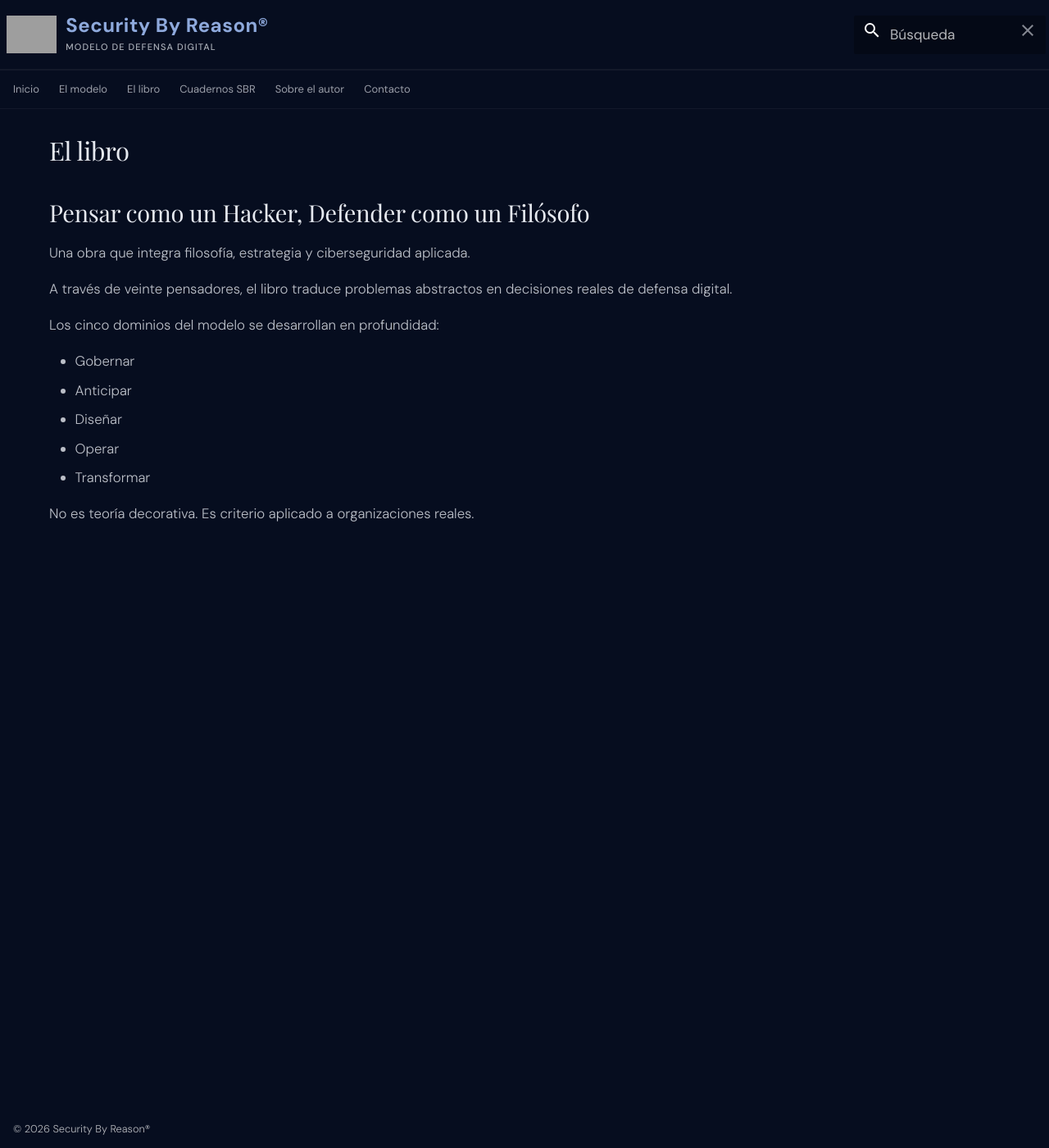
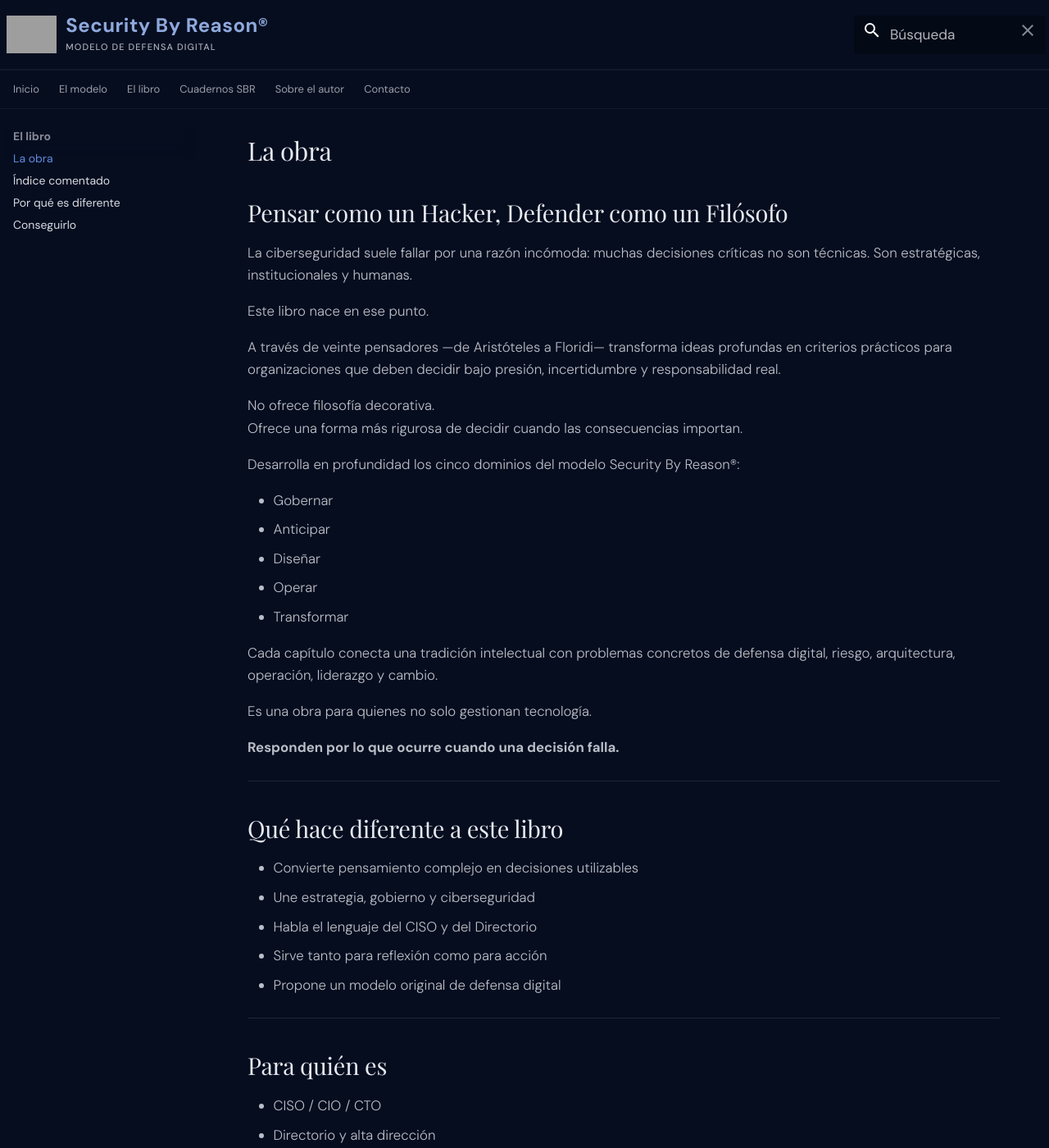
Before and after one commit to danielsasia/sbr-site, an MkDocs documentation site: the page built from docs/libro.md, in a window 1280 px wide and 1400 px high. Shown: the whole window at 82% size. Built offline with MkDocs 1.6.1 and Material for MkDocs 9.7.7, drawn with Linux system fonts in a browser that asks for light colours; some web fonts are replaced; some of the changed text lies outside the part shown; grey boxes are pictures that could not be loaded.

Commit message:
Update libro.md

```diff
--- a/docs/libro.md
+++ b/docs/libro.md
@@ -1,18 +1,22 @@
 ---
 hide:
-  - navigation
   - toc
 ---
 
-# El libro
+# La obra
 
 ## Pensar como un Hacker, Defender como un Filósofo
 
-Una obra que integra filosofía, estrategia y ciberseguridad aplicada.
+La ciberseguridad suele fallar por una razón incómoda: muchas decisiones críticas no son técnicas. Son estratégicas, institucionales y humanas.
 
-A través de veinte pensadores, el libro traduce problemas abstractos en decisiones reales de defensa digital.
+Este libro nace en ese punto.
 
-Los cinco dominios del modelo se desarrollan en profundidad:
+A través de veinte pensadores —de Aristóteles a Floridi— transforma ideas profundas en criterios prácticos para organizaciones que deben decidir bajo presión, incertidumbre y responsabilidad real.
+
+No ofrece filosofía decorativa.
+Ofrece una forma más rigurosa de decidir cuando las consecuencias importan.
+
+Desarrolla en profundidad los cinco dominios del modelo Security By Reason®:
 
 - Gobernar
 - Anticipar
@@ -20,4 +24,33 @@ Los cinco dominios del modelo se desarrollan en profundidad:
 - Operar
 - Transformar
 
-No es teoría decorativa. Es criterio aplicado a organizaciones reales.
+Cada capítulo conecta una tradición intelectual con problemas concretos de defensa digital, riesgo, arquitectura, operación, liderazgo y cambio.
+
+Es una obra para quienes no solo gestionan tecnología.
+
+**Responden por lo que ocurre cuando una decisión falla.**
+
+---
+
+## Qué hace diferente a este libro
+
+- Convierte pensamiento complejo en decisiones utilizables
+- Une estrategia, gobierno y ciberseguridad
+- Habla el lenguaje del CISO y del Directorio
+- Sirve tanto para reflexión como para acción
+- Propone un modelo original de defensa digital
+
+---
+
+## Para quién es
+
+- CISO / CIO / CTO
+- Directorio y alta dirección
+- Riesgo / Auditoría
+- Líderes de transformación
+- Profesionales que deciden bajo presión
+
+---
+
+[Explorar el modelo ↗](../modelo/intro.md){ .md-button .md-button--primary }
+[Ver índice del libro ↗](indice.md){ .md-button }
```
